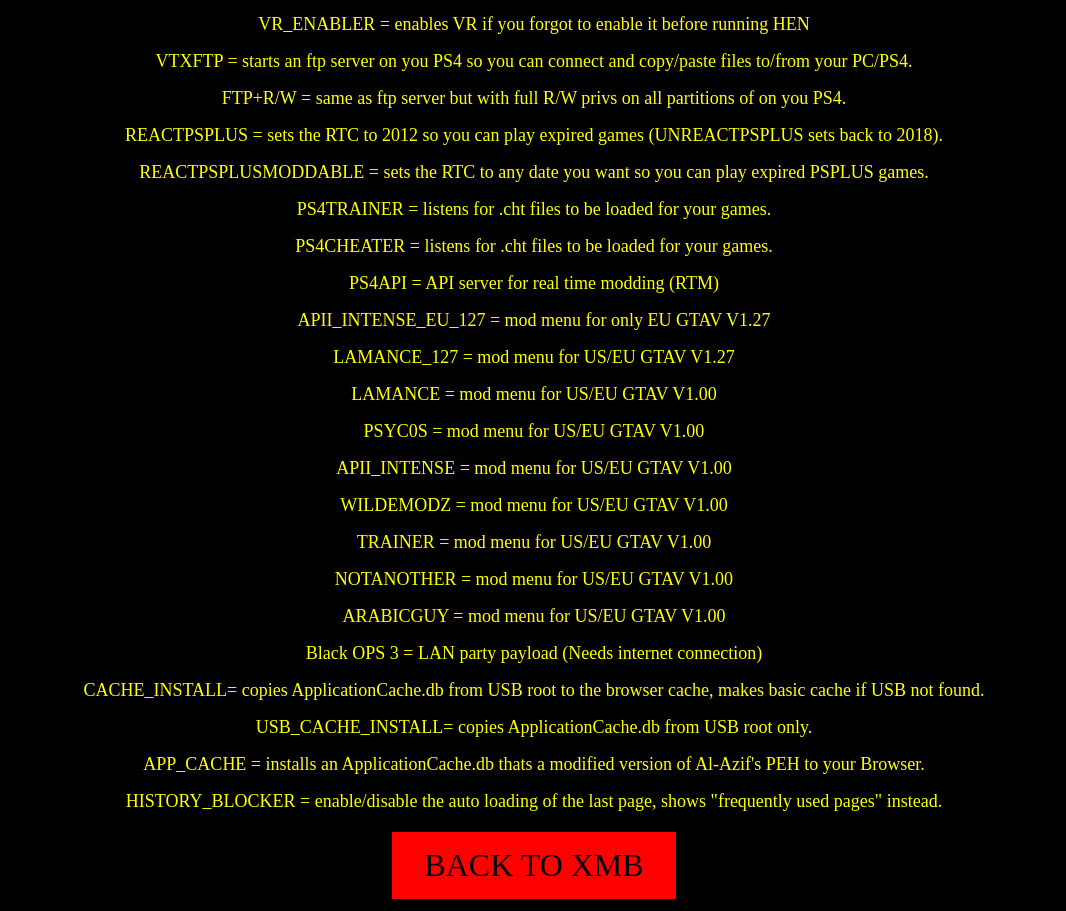
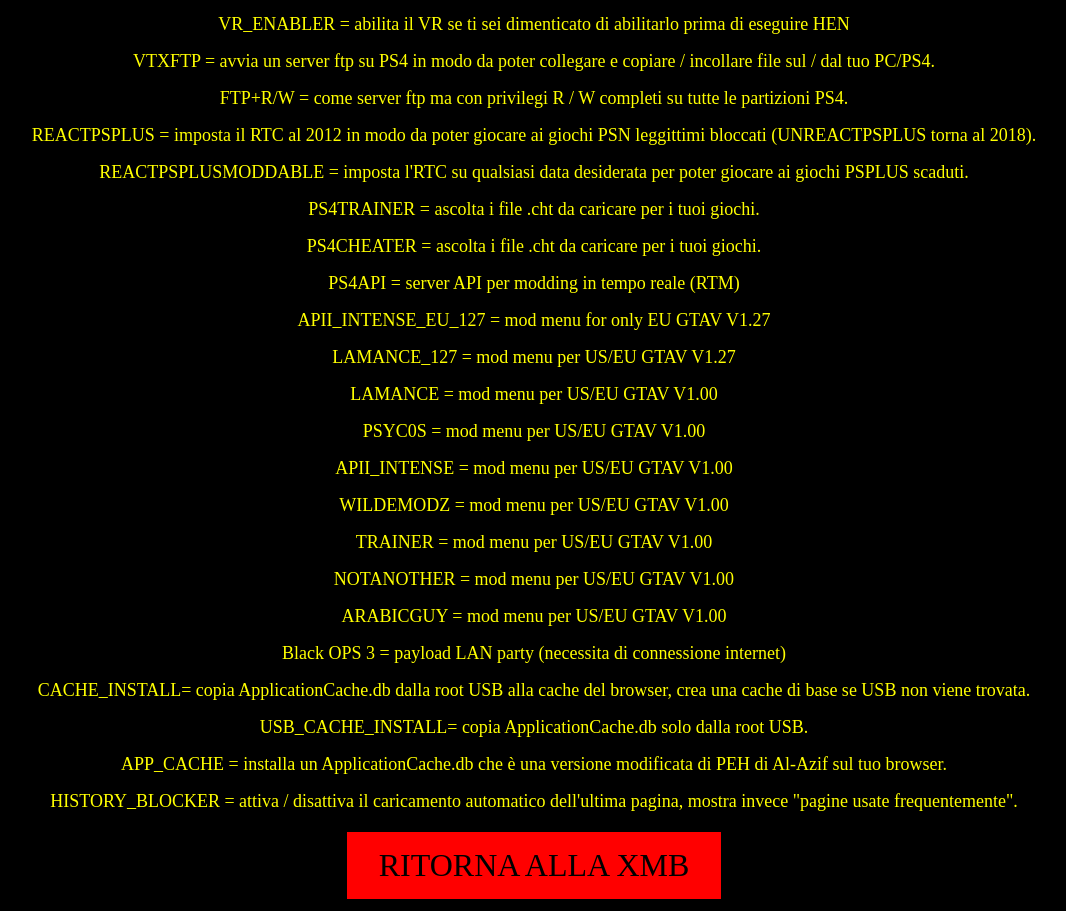
Before and after one commit to theheroGAC/X-project-PS4, a plain HTML site: page payloads/info.html in a window 1280 px wide. Shown: the part 844-1755 px from the top of the page, without its empty margins (106-1172 px from the left). Drawn offline with Linux system fonts and the light colour scheme.

Commit message:
Update info.html

```diff
--- a/payloads/info.html
+++ b/payloads/info.html
@@ -20,7 +20,7 @@
 }
 </style>
 <center><br>
-<font size ="8" color="red">5.05 PAYLOAD DESCRIZIONE:</font><br>
+<font size ="8" color="red">DESCRIZIONE DEI PAYLOAD:</font><br>
 <p><font size ="4" color="yellow">VTXHEN = consente l'esecuzione di contenuti firmati falsi, aggiunge il debug settings.</font></p>
 <p><font size ="4" color="yellow">MIRAHEN = consente l'esecuzione di contenuti firmati falsi, aggiunge impostazioni di debug, avvia UART per MIRA sulla porta 9999/9998, esegue due volte la funzione Bin Loader.</font></p>
 <p><font size ="4" color="yellow">MIRA = abilita l'accesso al kernel (UART) tramite telnet</font></p>
@@ -41,30 +41,30 @@
 <p><font size ="4" color="yellow">KERNELDUMP = consente di effetuare il dump del kernel su USB (4.05-5.05)</font></p>
 <p><font size ="4" color="yellow">KERNELDUMPER = consente di effetuare il dump del kernel su USB</font></p>
 <p><font size ="4" color="yellow">FS_DUMPER = esegue il dump del filesystem PS4 su USB.</font></p>
-<p><font size ="4" color="yellow">VR_ENABLER = enables VR if you forgot to enable it before running HEN</font></p>
-<p><font size ="4" color="yellow">VTXFTP = starts an ftp server on you PS4 so you can connect and copy/paste files to/from your PC/PS4.</font></p>
-<p><font size ="4" color="yellow">FTP+R/W = same as ftp server but with full R/W privs on all partitions of on you PS4.</font></p>
-<p><font size ="4" color="yellow">REACTPSPLUS = sets the RTC to 2012 so you can play expired games (UNREACTPSPLUS sets back to 2018).</font></p>
-<p><font size ="4" color="yellow">REACTPSPLUSMODDABLE = sets the RTC to any date you want so you can play expired PSPLUS games.</font></p>
-<p><font size ="4" color="yellow">PS4TRAINER = listens for .cht files to be loaded for your games.</font></p>
-<p><font size ="4" color="yellow">PS4CHEATER = listens for .cht files to be loaded for your games.</font></p>
-<p><font size ="4" color="yellow">PS4API = API server for real time modding (RTM)</font></p>
+<p><font size ="4" color="yellow">VR_ENABLER = abilita il VR se ti sei dimenticato di abilitarlo prima di eseguire HEN</font></p>
+<p><font size ="4" color="yellow">VTXFTP = avvia un server ftp su PS4 in modo da poter collegare e copiare / incollare file sul / dal tuo PC/PS4.</font></p>
+<p><font size ="4" color="yellow">FTP+R/W = come server ftp ma con privilegi R / W completi su tutte le partizioni PS4.</font></p>
+<p><font size ="4" color="yellow">REACTPSPLUS = imposta il RTC al 2012 in modo da poter giocare ai giochi PSN leggittimi bloccati (UNREACTPSPLUS torna al 2018).</font></p>
+<p><font size ="4" color="yellow">REACTPSPLUSMODDABLE = imposta l'RTC su qualsiasi data desiderata per poter giocare ai giochi PSPLUS scaduti.</font></p>
+<p><font size ="4" color="yellow">PS4TRAINER = ascolta i file .cht da caricare per i tuoi giochi.</font></p>
+<p><font size ="4" color="yellow">PS4CHEATER = ascolta i file .cht da caricare per i tuoi giochi.</font></p>
+<p><font size ="4" color="yellow">PS4API = server API per modding in tempo reale (RTM)</font></p>
 <p><font size ="4" color="yellow">APII_INTENSE_EU_127 = mod menu for only EU GTAV V1.27</font></p>
-<p><font size ="4" color="yellow">LAMANCE_127 = mod menu for US/EU GTAV V1.27</font></p>
-<p><font size ="4" color="yellow">LAMANCE = mod menu for US/EU GTAV V1.00</font></p>
-<p><font size ="4" color="yellow">PSYC0S = mod menu for US/EU GTAV V1.00</font></p>
-<p><font size ="4" color="yellow">APII_INTENSE = mod menu for US/EU GTAV V1.00</font></p>
-<p><font size ="4" color="yellow">WILDEMODZ = mod menu for US/EU GTAV V1.00</font></p>
-<p><font size ="4" color="yellow">TRAINER = mod menu for US/EU GTAV V1.00</font></p>
-<p><font size ="4" color="yellow">NOTANOTHER = mod menu for US/EU GTAV V1.00</font></p>
-<p><font size ="4" color="yellow">ARABICGUY = mod menu for US/EU GTAV V1.00</font></p>
-<p><font size ="4" color="yellow">Black OPS 3 = LAN party payload (Needs internet connection)</font></p>
-<p><font size ="4" color="Yellow">CACHE_INSTALL= copies ApplicationCache.db from USB root to the browser cache, makes basic cache if USB not found.</font></p>
-<p><font size ="4" color="yellow">USB_CACHE_INSTALL= copies ApplicationCache.db from USB root only.</font></p>
-<p><font size ="4" color="Yellow">APP_CACHE = installs an ApplicationCache.db thats a modified version of Al-Azif's PEH to your Browser.</font></p>
-<p><font size ="4" color="yellow">HISTORY_BLOCKER = enable/disable the auto loading of the last page, shows "frequently used pages" instead.</font></p>
+<p><font size ="4" color="yellow">LAMANCE_127 = mod menu per US/EU GTAV V1.27</font></p>
+<p><font size ="4" color="yellow">LAMANCE = mod menu per US/EU GTAV V1.00</font></p>
+<p><font size ="4" color="yellow">PSYC0S = mod menu per US/EU GTAV V1.00</font></p>
+<p><font size ="4" color="yellow">APII_INTENSE = mod menu per US/EU GTAV V1.00</font></p>
+<p><font size ="4" color="yellow">WILDEMODZ = mod menu per US/EU GTAV V1.00</font></p>
+<p><font size ="4" color="yellow">TRAINER = mod menu per US/EU GTAV V1.00</font></p>
+<p><font size ="4" color="yellow">NOTANOTHER = mod menu per US/EU GTAV V1.00</font></p>
+<p><font size ="4" color="yellow">ARABICGUY = mod menu per US/EU GTAV V1.00</font></p>
+<p><font size ="4" color="yellow">Black OPS 3 = payload LAN party (necessita di connessione internet)</font></p>
+<p><font size ="4" color="Yellow">CACHE_INSTALL= copia ApplicationCache.db dalla root USB alla cache del browser, crea una cache di base se USB non viene trovata.</font></p>
+<p><font size ="4" color="yellow">USB_CACHE_INSTALL= copia ApplicationCache.db solo dalla root USB.</font></p>
+<p><font size ="4" color="Yellow">APP_CACHE = installa un ApplicationCache.db che è una versione modificata di PEH di Al-Azif sul tuo browser.</font></p>
+<p><font size ="4" color="yellow">HISTORY_BLOCKER = attiva / disattiva il caricamento automatico dell'ultima pagina, mostra invece "pagine usate frequentemente".</font></p>
 
-<a href="javascript:window.open('','_self').close();" class="button">BACK TO XMB</a>
+<a href="javascript:window.open('','_self').close();" class="button">RITORNA ALLA XMB</a>
 </center>
 </body>
 </html>
```
